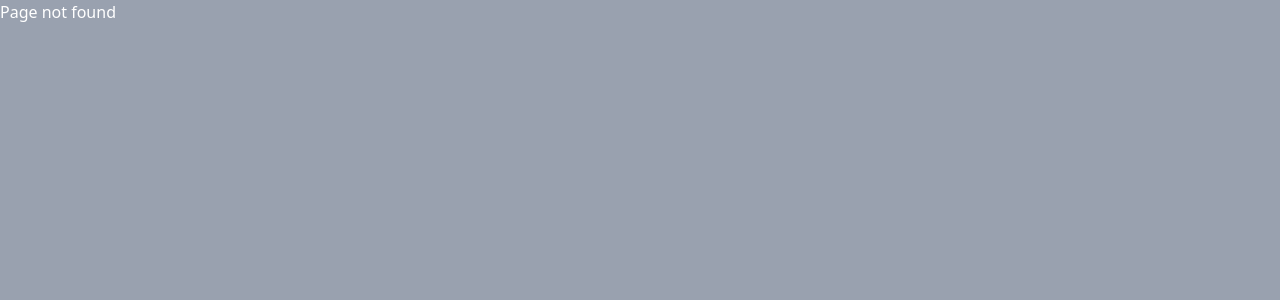
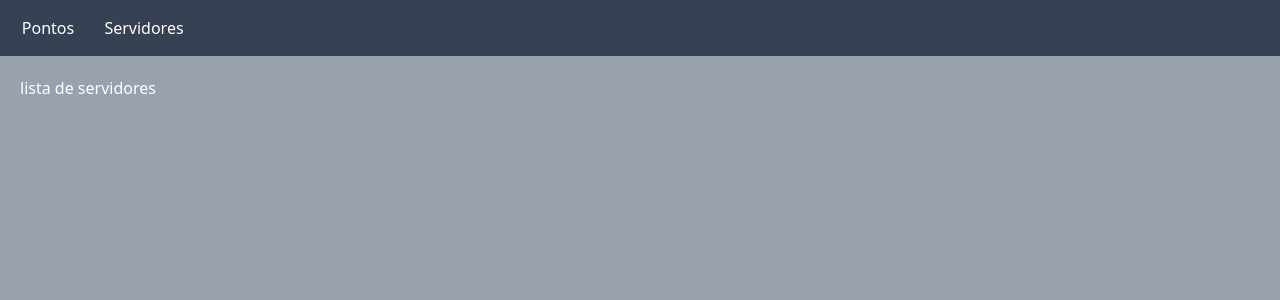
Before and after one commit to lucas5g/acessando, a React (Vite) app: page /pontos/servidores in a window 1280 px wide. Before the commit this address had no page. Shown: the top 300 px of the page. Built offline with nearby package versions, Linux system fonts and the light colour scheme.

Commit message:
test provider pontos

```diff
--- a/src/App.tsx
+++ b/src/App.tsx
@@ -3,7 +3,8 @@ import { BrowserRouter, Route, Routes } from "react-router";
 import '@/index.css'
 import { QueryClient, QueryClientProvider } from "@tanstack/react-query";
 import { Memorize } from "./pages/Memorize";
-import { Server } from "./pages/Server";
+import { Ponto } from "@/pages/Ponto";
+import { Server } from "@/pages/Ponto/Server";
 
 const queryClient = new QueryClient()
 export function App() {
@@ -13,7 +14,10 @@ export function App() {
         <Routes>
           <Route path="/" element={<Home />} />
           <Route path="/memorize" element={<Memorize />} />
-          <Route path="/servidores" element={<Server />} />
+
+          <Route key={'/pontos'} path='/pontos' element={<Ponto />} />,
+          <Route key={'/pontos/servidores'} path='/pontos/servidores' element={<Server />} />
+
           <Route path="*" element={<>Page not found</>} />
         </Routes>
       </BrowserRouter>
--- a/src/components/Layout.tsx
+++ b/src/components/Layout.tsx
@@ -3,29 +3,31 @@ import { AppProvider } from "@/providers/AppProvider";
 import { useState } from "react";
 
 interface Props {
-  uri: string;
-  fields: Record<string, string>;
-  fieldsTable?: Record<string, string>;
-  fieldsFilter?: Record<string, string>;
+  // uri: string;
+  // fields: Record<string, string>;
+  // fieldsTable?: Record<string, string>;
+  // fieldsFilter?: Record<string, string>;
   children: React.ReactNode,
   menus: Record<string, string>
 }
-export function Layout({ children, uri, fields, fieldsTable, fieldsFilter, menus }: Readonly<Props>) {
-  const [search, setSearch] = useState(uri);
+export function Layout({ menus, children }: Readonly<Props>
+  // children, , fields, fieldsTable, fieldsFilter, menus
+) {
+  // const [search, setSearch] = useState(uri);
   return (
     <>
       <Navbar menus={menus} />
       <main className="p-5 flex flex-col gap-5">
-        <AppProvider
+        {/* <AppProvider
           uri={uri}
           fields={fields}
           fieldsTable={fieldsTable ?? fields}
           fieldsFilter={fieldsFilter ?? fields}
           search={search}
           setSearch={setSearch}
-        >
-          {children}
-        </AppProvider>
+        > */}
+        {children}
+        {/* </AppProvider> */}
       </main>
     </>
   )
--- a/src/components/Navbar.tsx
+++ b/src/components/Navbar.tsx
@@ -4,7 +4,7 @@ interface Props {
   menus: Record<string, string>
 }
 export function Navbar({ menus }: Readonly<Props>) {
-
+  console.log({ menus })
   return (
     <nav >
       <ul className="flex bg-gray-700">
--- a/src/pages/Ponto.tsx
+++ /dev/null
@@ -1,18 +0,0 @@
-import { Form } from "@/components/Form";
-import { Layout } from "@/components/Layout";
-import { Table } from "@/components/Table";
-
-export function Ponto() {
-
-  const fields = {
-    name: 'Nome',
-    masp: 'MASP',
-  }
-
-  return (
-    <Layout fields={fields} uri={'pontos'}>
-      <Form />
-      {/* <Table /> */}
-    </Layout>
-  )
-}
--- a/src/pages/Server.tsx
+++ b/src/pages/Ponto/Server.tsx
@@ -1,8 +1,9 @@
 import { Form } from "@/components/Form"
 import { Layout } from "@/components/Layout"
 import { Table } from "@/components/Table"
+import { pontosMenus } from "@/pages/Ponto/index"
 
-export function Server(){
+export function Server() {
 
   const fields = {
     name: 'Nome',
@@ -11,9 +12,12 @@ export function Server(){
 
   return (
 
-    <Layout fields={fields} uri={'servers'} >
-      <Form />
-      <Table />
+    <Layout
+      menus={pontosMenus}
+    >
+      {/* <Form />
+      <Table /> */}
+      <p>lista de servidores</p>
     </Layout>
 
   )
--- /dev/null
+++ b/src/pages/Ponto/index.tsx
@@ -0,0 +1,22 @@
+import { Form } from "@/components/Form";
+import { Layout } from "@/components/Layout";
+import { Server } from "@/pages/Ponto/Server";
+import { AppProvider } from "@/providers/AppProvider";
+import { Route } from "react-router";
+
+export const pontosMenus = {
+  '/pontos': 'Pontos',
+  '/pontos/servidores': 'Servidores',
+}
+
+
+export function Ponto() {
+
+  console.log({ pontosMenus })
+  return (
+    <Layout menus={pontosMenus}>
+      {/* <Form />  */}
+      <p>gerenciar pontos</p>
+    </Layout>
+  )
+}
```
